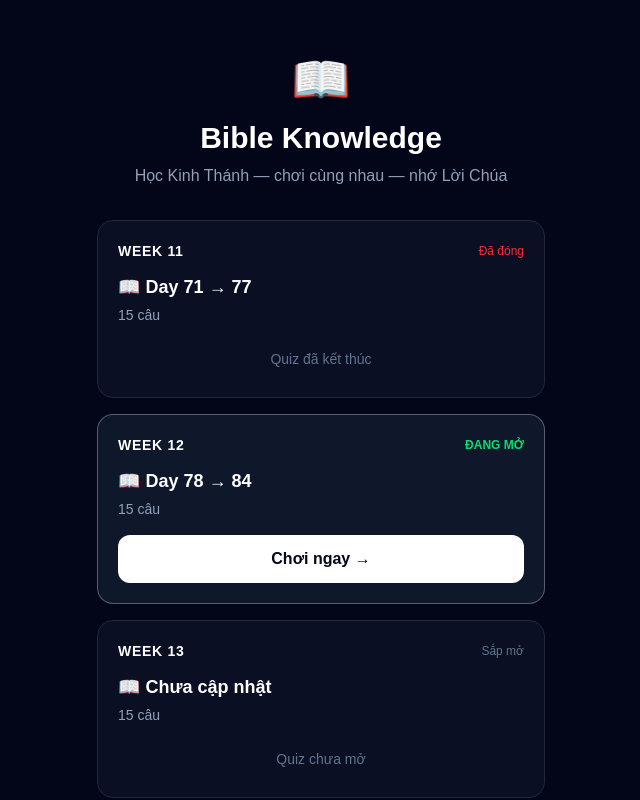
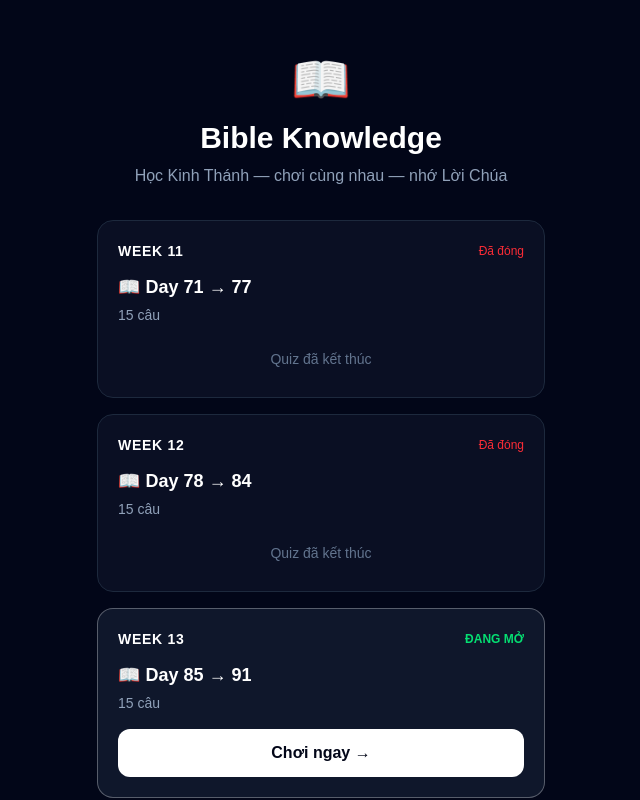
Before and after one commit to Hoquoctrung/BibleKnowledge, a Next.js app: page / in a window 1280 px wide. Shown: the top 800 px of the page, without its empty margins (319-959 px from the left). Built offline with nearby package versions, Linux system fonts and the light colour scheme.

Commit message:
Set WEEK 13 as current quiz week

```diff
--- a/data/weeks.js
+++ b/data/weeks.js
@@ -10,11 +10,18 @@ export const weeks = [
     week: "WEEK 12",
     passage: "Day 78 → 84",
     questions: 15,
+    status: "Đã đóng",
+    type: "closed",
+  },
+  {
+    week: "WEEK 13",
+    passage: "Day 85 → 91",
+    questions: 15,
     status: "Đang mở",
     type: "current",
   },
   {
-    week: "WEEK 13",
+    week: "WEEK 14",
     passage: "Chưa cập nhật",
     questions: 15,
     status: "Sắp mở",
```
